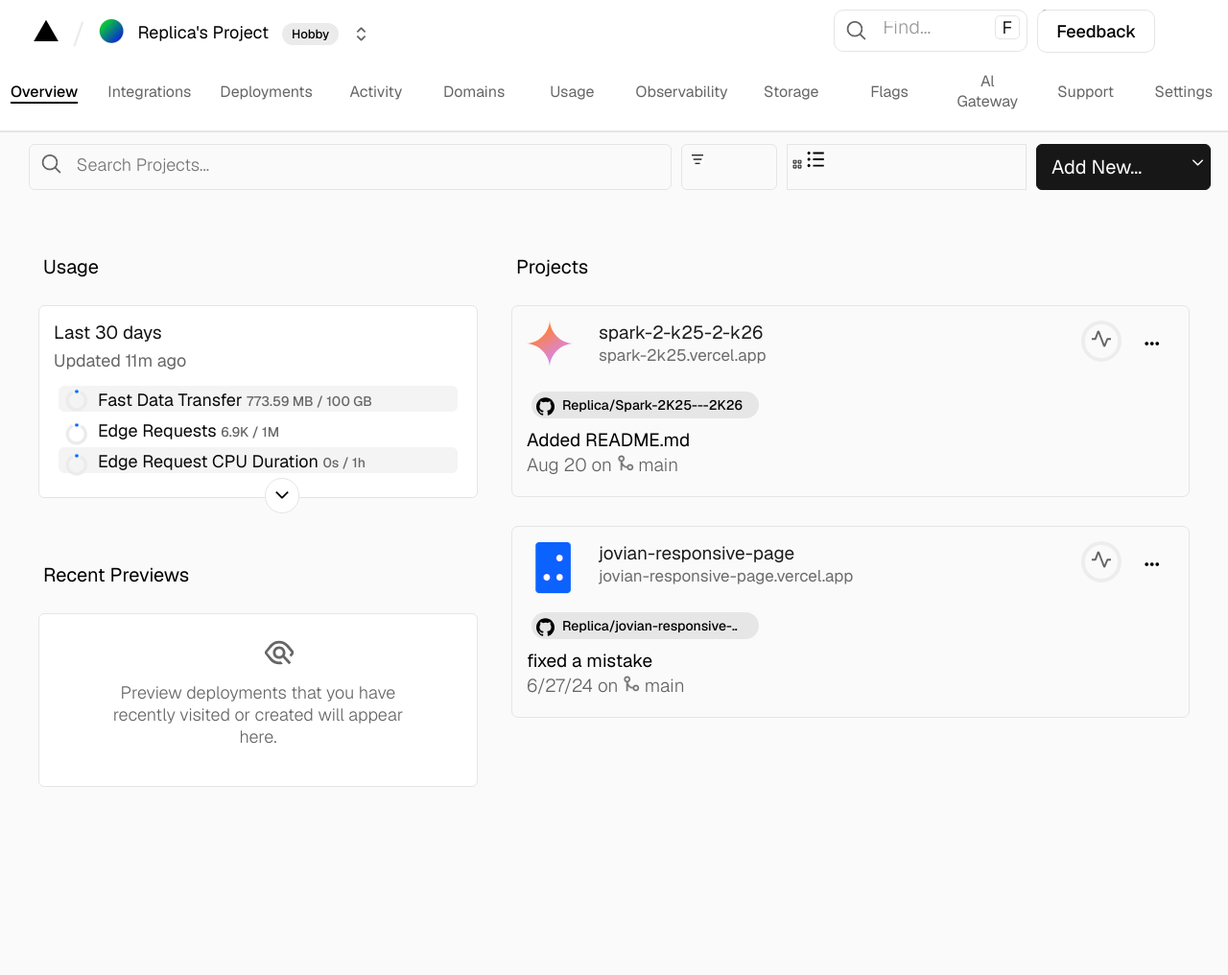
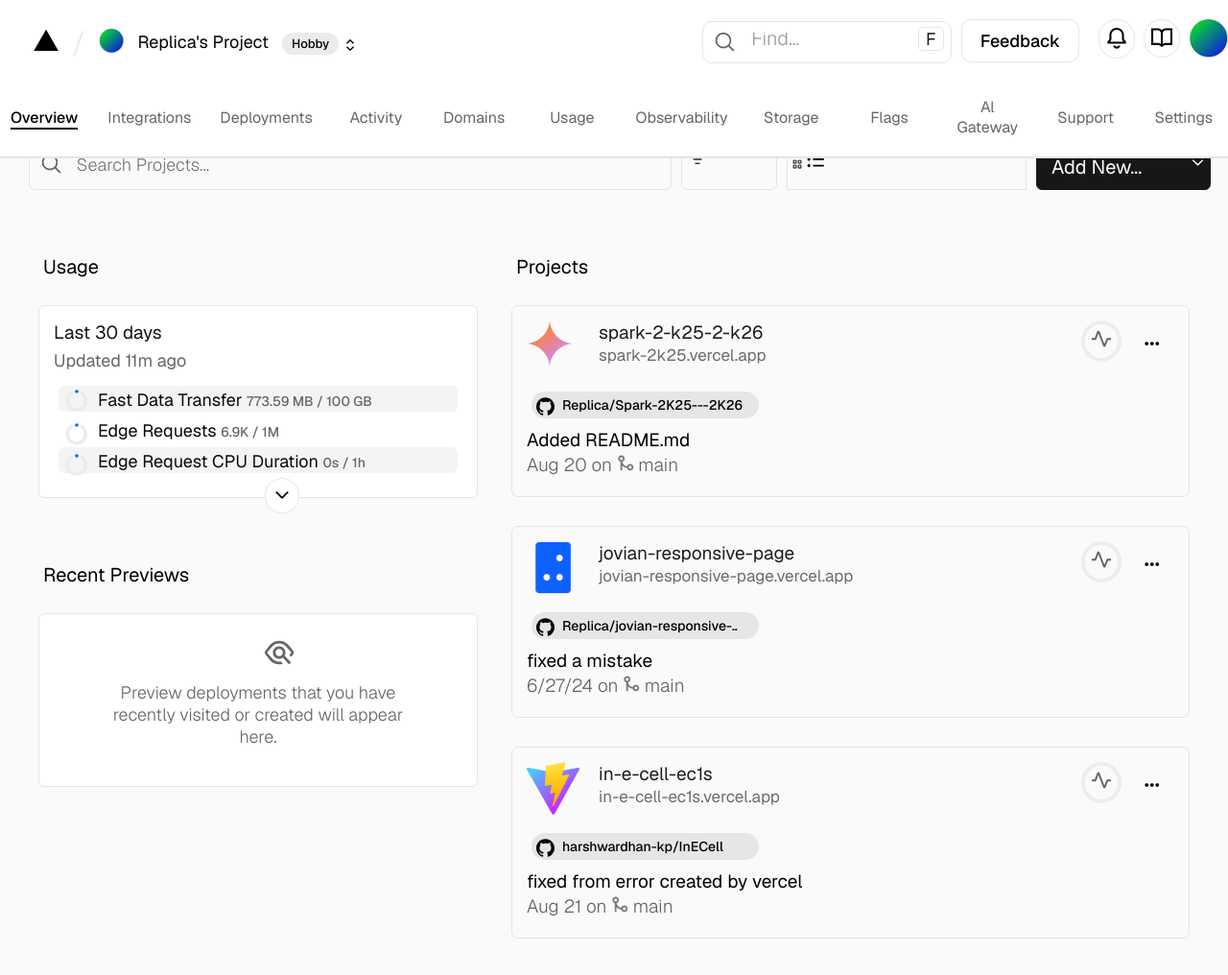
Before and after one commit to harshwardhan-kp/Replica, a plain HTML site: page index.html in a window 1280 px wide. Shown: the top 1016 px of the page at 96% size. Drawn offline with nearby package versions, Linux system fonts and the light colour scheme; a web font is replaced by a local one.

Commit message:
some more refindments and changes file name from hedings.ss to styles.css

```diff
--- a/index.html
+++ b/index.html
@@ -4,20 +4,21 @@
     <meta charset="UTF-8">
     <meta name="viewport" content="width=device-width, initial-scale=1.0">
     <title>Replica</title>
-    <link rel="stylesheet" href="heading.css">
+    <link rel="stylesheet" href="styles.css">
+    <link rel="icon" type="image/x-icon" href="assets/VercelFavicon.ico">
 </head>
 <body>
     <div class="fixed-header">
         <div  class="heading-1" >
             <div class="hLeft">
-                <img src="assets/hii.svg" alt="Vercel-icon" class="small-icon">
+                <img  src="assets/hii.svg" alt="Vercel-icon" class="small-icon">
                 <span class="slash">/</span>
-                <img src="assets/profile-icon.png" alt="Profile-icon" class="small-icon">
+                <img  src="assets/profile-icon.png" alt="Profile-icon" class="small-icon">
 
                 <span class="project-name">Replica's Project</span>
                 <span class="Hobby">Hobby</span>
 
-                <img src="assets/up-down-arrow.svg" alt="up-down-arrow" class="up-down-arrow">
+                <img class="toggle-arrow" src="assets/up-down-arrow.svg" alt="up-down-arrow" class="up-down-arrow">
 
             </div>
             <div class="hMiddle"></div>
@@ -42,7 +43,13 @@
 
                 </div>
                 <div class="notification">
-                    <img src="assets/bell-icon.svg" alt="bell-icon" height="20px">
+                    <img src="assets/bell-icon.svg" alt="bell-icon" height="22px">
+                </div>
+                <div class="book">
+                    <img src="assets/book.svg" alt="bell-icon" height="22px">
+                </div>
+                <div class="profile-pic">
+                    <img src="assets/profile-icon.png" alt="bell-icon" height="40px">
                 </div>
             </div>
         </div>
@@ -129,7 +136,6 @@
                 <div class="date">Aug 20 on <span class="branch-img"><img src="assets/branch.png" alt="branch" height="17px"></span> <span class="root-branch">main</span> </div>
                 <div class="performance"><img src="assets/heart-beat.svg" alt="heart-beat" height="20px" width="20px"></div>
                 <div><button class="drop-button">&#183;&#183;&#183;</button></div>
-
             </div>
 
             <div class="Project-template">
@@ -144,7 +150,20 @@
                 <div class="date">6&#x2f;27&#x2f;24 on <span class="branch-img"><img src="assets/branch.png" alt="branch" height="17px"></span> <span class="root-branch">main</span> </div>
                 <div class="performance"><img src="assets/heart-beat.svg" alt="heart-beat" height="20px" width="20px"></div>
                 <div><button class="drop-button">&#183;&#183;&#183;</button></div>
+            </div>
 
+            <div class="Project-template">
+                <div class="spark-icon"><img src="assets/favicon5.svg" alt="in-e-cell-ec1s" height="55px"></div>
+                <div><a href="https://in-e-cell-ec1s.vercel.app/" target="_blank" class="up-project-name">in-e-cell-ec1s</a></div>
+                <div>
+                    <a class="up-project-domain" href="https://in-e-cell-ec1s.vercel.app/" target="_blank">in-e-cell-ec1s.vercel.app </a>
+                </div>
+                <div class="github"><a  class="github-hover" href="https://github.com/harshwardhan-kp/InECell" target="_blank" > harshwardhan-kp&#x2f;InECell</a></div>
+                <div class="github-icon"><img src="assets/github.svg" alt="github-icon" height="19px"></div>
+                <div class="commit">fixed from error created by vercel</div>
+                <div class="date">Aug 21 on <span class="branch-img"><img src="assets/branch.png" alt="branch" height="17px"></span> <span class="root-branch">main</span> </div>
+                <div class="performance"><img src="assets/heart-beat.svg" alt="heart-beat" height="20px" width="20px"></div>
+                <div><button class="drop-button">&#183;&#183;&#183;</button></div>
             </div>
         </div>
     </div>
--- a/heading.css
+++ b/styles.css
@@ -7,6 +7,8 @@
 
 .fixed-header {
     position: fixed;
+    left: 0;
+    right: 0;
     z-index: 100;
     background-color: white;
 }
@@ -27,7 +29,7 @@
 .hLeft {
     width: 33.33%;
     margin-left: 25px;
-    margin-top: 5px;
+    margin-top: 15px;
 }
 .slash {
     color: rgb(235, 235, 235);
@@ -60,7 +62,7 @@
     margin-left: 10px;
 }
 .hMiddle {
-    flex: 1;
+    flex: 0.5;
     /* width: 150px; */
 }
 
@@ -75,6 +77,45 @@
 }
 .small-icon {
     width: 26px;
+
+}
+.small-icon:hover {
+    cursor: pointer;
+}
+
+.profile-pic {
+    margin-top: 10px;
+    border-radius: 40px;
+    /* margin-right: 20px; */
+}
+
+.book{
+    margin: 20px;
+    margin-top: 10px;
+    margin-left: 9px;
+    margin-right: 9px;
+    border: 1px solid rgb(229, 229, 229);
+    padding: 7px;
+    padding-bottom: 4px;
+    border-radius: 25px;
+}
+.book:hover, .notification:hover, .profile-pic:hover, .feedback-button:hover, .f-respect:hover, .Hobby:hover, .toggle-arrow:hover{
+    cursor: pointer;
+    box-shadow: inset 0 0 0 20px rgb(229, 229, 229);
+    background-color: ;
+    opacity: 0.8;
+}
+.notification {
+    margin: 20px;
+    margin-top: 10px;
+    margin-left: 20px;
+    margin-right: 0px;
+    border: 1px solid rgb(229, 229, 229);
+    padding: 7px;
+    padding-top: 8px;
+    padding-bottom: 4px;
+    border-radius: 25px;
+
 }
 
 .search-input {
@@ -126,12 +167,13 @@
     position: relative;
     border: 1px solid rgb(229, 229, 229);
     left: 0px;
+    margin-top: 12px;
     /* padding-left: 5px;
     padding-right: 5px;
     padding-top: 5px;
     padding-bottom: 5px; */
     border-radius: 10px;
-    width: 200px;
+    width: 300px;
 }
 
 .Feedback {
@@ -143,8 +185,6 @@
 .feedback-button {
     font-size: 18px;
     font-weight: 500;
-    position: absolute;
-    top: 0px;
     background-color: white;
     border: 1px solid rgb(229, 229, 229);
     border-radius: 10px;
@@ -219,6 +259,7 @@
 }
 .project-search-input {
     border: none;
+    outline: none;
     color: rgb(63, 62, 62);
     background-color: transparent;
     font-weight: 300;
```
